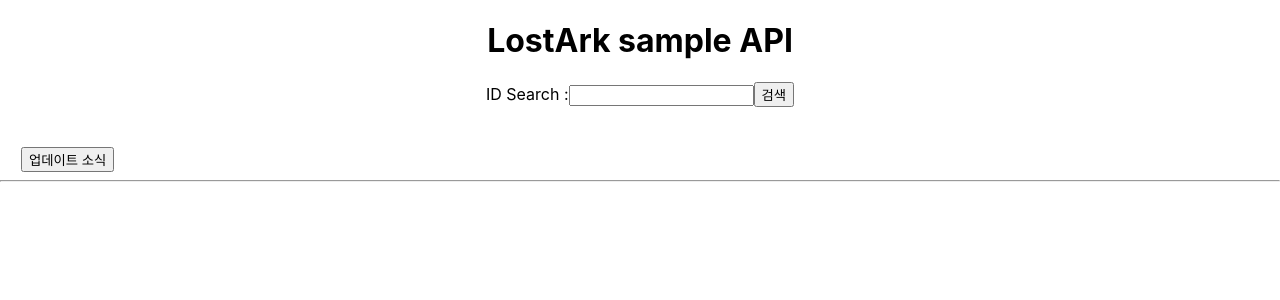
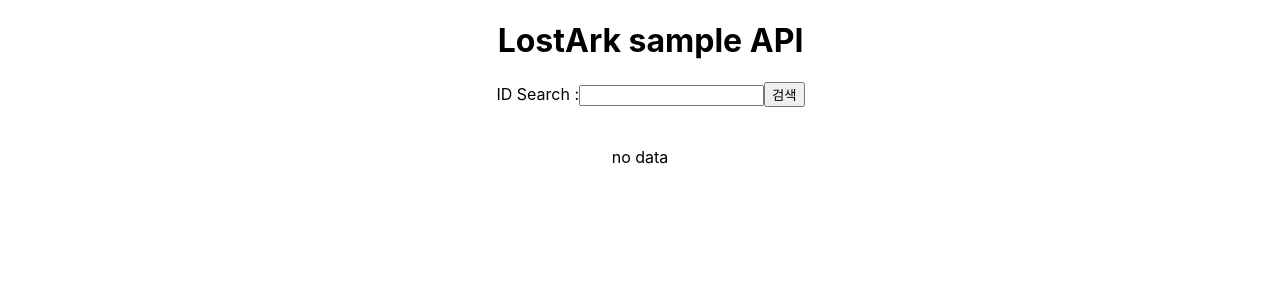
Before and after one commit to YoungcheolLee/LostArk_API, a React (Create React App) app: page /character in a window 1280 px wide. Shown: the top 300 px of the page. Built offline with nearby package versions, Linux system fonts and the light colour scheme.

Commit message:
Create CharacterPage.tsx, Header.tsx, interfaces folder, React Router library install

```diff
--- a/package.json
+++ b/package.json
@@ -13,6 +13,7 @@
     "axios": "^1.3.0",
     "react": "^18.2.0",
     "react-dom": "^18.2.0",
+    "react-router-dom": "6",
     "react-scripts": "5.0.1",
     "sass": "^1.58.0",
     "typescript": "^4.9.5",
--- a/src/App.tsx
+++ b/src/App.tsx
@@ -1,11 +1,18 @@
+import { Route, Routes } from "react-router-dom";
 import "./App.css";
+import { Header } from "./components/Header";
+import { CharacterPage } from "./pages/CharacterPage";
 import { HomePage } from "./pages/HomePage";
 import "./style/common.scss";
 
 function App() {
   return (
     <div className="App">
-      <HomePage />
+      <Header />
+      <Routes>
+        <Route path="/" element={<HomePage />} />
+        <Route path="/character" element={<CharacterPage />} />
+      </Routes>
     </div>
   );
 }
--- /dev/null
+++ b/src/components/Header.tsx
@@ -0,0 +1,50 @@
+import axios from "axios";
+import { ChangeEvent, useState } from "react";
+import { useNavigate } from "react-router-dom";
+
+export const Header = () => {
+  const [characterName, setCharacterName] = useState<string>("");
+  const navigate = useNavigate();
+
+  const handleSearchChange = (e: ChangeEvent<HTMLInputElement>) => {
+    return setCharacterName(e.target.value);
+  };
+
+  const handleSearch = async () => {
+    const characterResonse = await axios.get(
+      `https://developer-lostark.game.onstove.com/characters/${characterName}/siblings`,
+      {
+        headers: {
+          accept: "application/json",
+          authorization: process.env.REACT_APP_LOSTARK_APIKEY,
+        },
+      }
+    );
+
+    const chracterInfomation = characterResonse.data;
+    console.log("characterInfo", chracterInfomation);
+
+    navigate("/character", {
+      state: chracterInfomation,
+    });
+  };
+
+  const handleNavigateHome = () => {
+    navigate("/");
+  };
+
+  return (
+    <header>
+      <h1 onClick={handleNavigateHome}>LostArk sample API</h1>
+      <div className="search">
+        ID Search :
+        <input
+          type="search"
+          value={characterName}
+          onChange={handleSearchChange}
+        />
+        <button onClick={handleSearch}>검색</button>
+      </div>
+    </header>
+  );
+};
--- a/src/index.tsx
+++ b/src/index.tsx
@@ -1,15 +1,18 @@
-import React from 'react';
-import ReactDOM from 'react-dom/client';
-import './index.css';
-import App from './App';
-import reportWebVitals from './reportWebVitals';
+import React from "react";
+import ReactDOM from "react-dom/client";
+import "./index.css";
+import App from "./App";
+import reportWebVitals from "./reportWebVitals";
+import { BrowserRouter } from "react-router-dom";
 
 const root = ReactDOM.createRoot(
-  document.getElementById('root') as HTMLElement
+  document.getElementById("root") as HTMLElement
 );
 root.render(
   <React.StrictMode>
-    <App />
+    <BrowserRouter>
+      <App />
+    </BrowserRouter>
   </React.StrictMode>
 );
 
--- /dev/null
+++ b/src/interfaces/index.ts
@@ -0,0 +1 @@
+export type {CharacterInfo} from "./CharacterInfo"
--- /dev/null
+++ b/src/pages/CharacterPage.tsx
@@ -0,0 +1,25 @@
+import { useLocation } from "react-router-dom";
+import { CharacterInfo } from "../interfaces";
+
+export const CharacterPage = () => {
+  const location = useLocation();
+  const data: CharacterInfo[] = location.state;
+
+  return (
+    <div>
+      {data
+        ? data.map((item, idx) => (
+            <ul key={idx} className="characterList">
+              <hr />
+              <li>Server: {item.ServerName}</li>
+              <li>ID: {item.CharacterName}</li>
+              <li>Server: {item.CharacterClassName}</li>
+              <li>CharacterLV: {item.CharacterLevel}</li>
+              <li>CharacterLV: {item.ItemAvgLevel}</li>
+              <hr />
+            </ul>
+          ))
+        : "no data"}
+    </div>
+  );
+};
--- a/src/pages/HomePage.tsx
+++ b/src/pages/HomePage.tsx
@@ -1,28 +1,10 @@
 import axios from "axios";
-import { ChangeEvent, useState } from "react";
+import { useEffect, useState } from "react";
 
 export const HomePage = () => {
-  const [characterName, setCharacterName] = useState<any>("");
   const [newsData, setNewsData] = useState<any>([]);
 
-  const handleSearchChange = (e: ChangeEvent<HTMLInputElement>) => {
-    return setCharacterName(e.target.value);
-  };
-
-  const handleSearch = async () => {
-    const searchResponse = await axios.get(
-      `https://developer-lostark.game.onstove.com/characters/${characterName}/siblings`,
-      {
-        headers: {
-          accept: "application/json",
-          authorization: process.env.REACT_APP_LOSTARK_APIKEY,
-        },
-      }
-    );
-    console.log(searchResponse);
-  };
-
-  const handleOnClick = async () => {
+  const fetchNews = async () => {
     const newsResponse = await axios.get(
       "https://developer-lostark.game.onstove.com/news/events",
       {
@@ -38,18 +20,11 @@
     setNewsData(lostarkData);
   };
 
+  useEffect(() => {
+    fetchNews();
+  }, []);
+
   return (
-    <div>
-      <h1>LostArk sample API</h1>
-      <div className="search">
-        ID Search :
-        <input value={characterName} onChange={handleSearchChange} />
-        <button onClick={handleSearch}>검색</button>
-      </div>
-      <div className="header">
-        <button onClick={handleOnClick}>업데이트 소식</button>
-      </div>
-      <hr />
     <div className="newsList">
       {newsData.map((item: any, idx: any) => (
         <div key={idx} className="newsItem">
@@ -61,6 +36,5 @@
         </div>
       ))}
     </div>
-    </div>
   );
 };
--- a/src/style/common.scss
+++ b/src/style/common.scss
@@ -4,8 +4,13 @@
     display: center;
 }
 
-.header {
+header {
+    h1:hover {
+        cursor: pointer;
+    }
+
     display: flex;
+    flex-direction: column;
     margin-left: 21px;
 }
 
@@ -22,3 +27,9 @@
         gap: 16px;
     }
 }
+
+.characterList{
+    width: 94%;
+    list-style: none;
+    text-align: left;
+}
```
Also changed, not shown: src/interfaces/CharacterInfo.ts (added, +8 -0 lines), 1 other file (tests, documents, lock files or other folders). Lines whose indentation alone changed are shown as unchanged.
